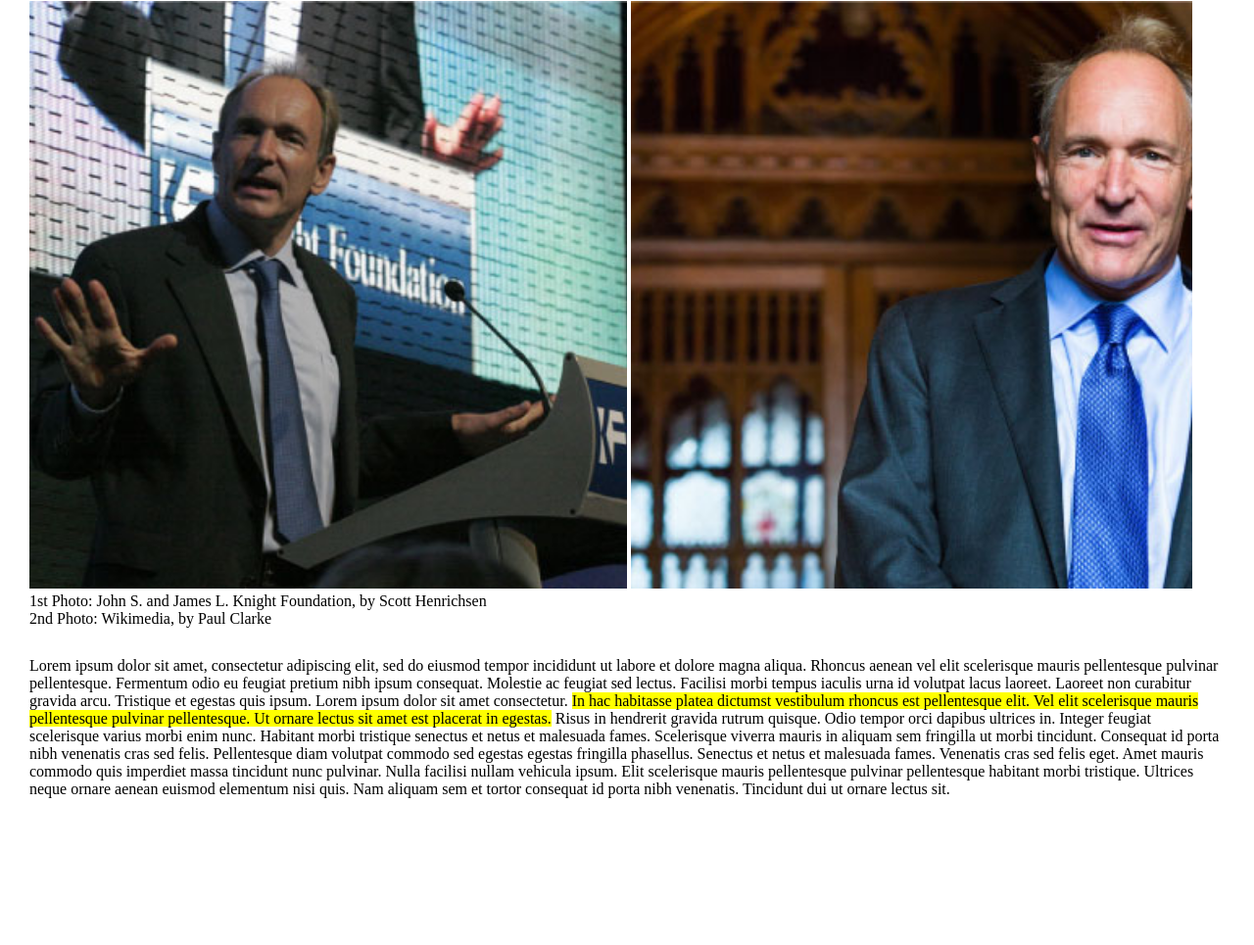
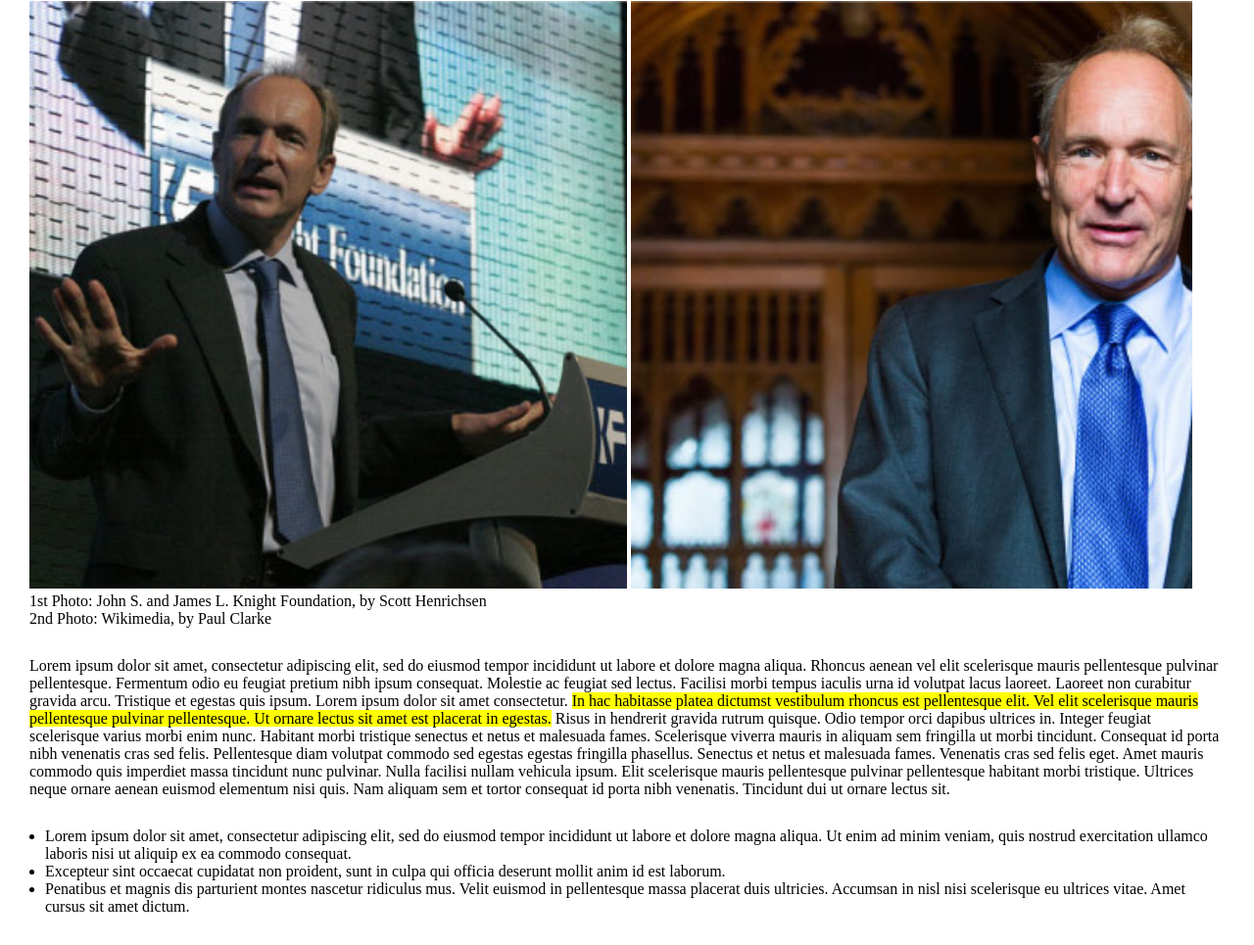
Before and after one commit to MicheleFranciolapilla/html-css-booleaner, a plain HTML site: page index.html in a window 1280 px wide. Shown: the part 346-1311 px from the top of the page at 98% size. Before the commit the page ends 1191 px from the top, so only its background shows below. Drawn offline with Linux system fonts and the light colour scheme.

Commit message:
Sezione unordered list

```diff
--- a/index.html
+++ b/index.html
@@ -50,6 +50,19 @@
             Odio tempor orci dapibus ultrices in. Integer feugiat scelerisque varius morbi enim nunc. Habitant morbi tristique senectus et netus et malesuada fames. Scelerisque viverra mauris in aliquam sem fringilla ut morbi tincidunt. Consequat id porta nibh venenatis cras sed felis. Pellentesque diam volutpat commodo sed egestas egestas fringilla phasellus. Senectus et netus et malesuada fames. Venenatis cras sed felis eget. Amet mauris commodo quis imperdiet massa tincidunt nunc pulvinar. Nulla facilisi nullam vehicula ipsum. Elit scelerisque mauris pellentesque pulvinar pellentesque habitant morbi tristique. Ultrices neque ornare aenean euismod elementum nisi quis. Nam aliquam sem et tortor consequat id porta nibh venenatis. Tincidunt dui ut ornare lectus sit.</p>
         </section>
 
+        <!-- Sezione con unordered list -->
+        <section>
+            <!-- tabulazione del punto dei "li" per mezzo di css inline -->
+            <ul style="padding-left: 1em;">
+                <li>Lorem ipsum dolor sit amet, consectetur adipiscing elit, sed do eiusmod tempor incididunt ut labore et dolore magna aliqua. Ut enim ad minim veniam, quis nostrud exercitation ullamco laboris nisi ut aliquip ex ea commodo consequat.
+                </li>
+                <li>Excepteur sint occaecat cupidatat non proident, sunt in culpa qui officia deserunt mollit anim id est laborum.
+                </li>
+                <li>Penatibus et magnis dis parturient montes nascetur ridiculus mus. Velit euismod in pellentesque massa placerat duis ultricies. Accumsan in nisl nisi scelerisque eu ultrices vitae. Amet cursus sit amet dictum.
+                </li>
+            </ul>
+        </section>
+
     </main>
 
     <footer></footer>
```
